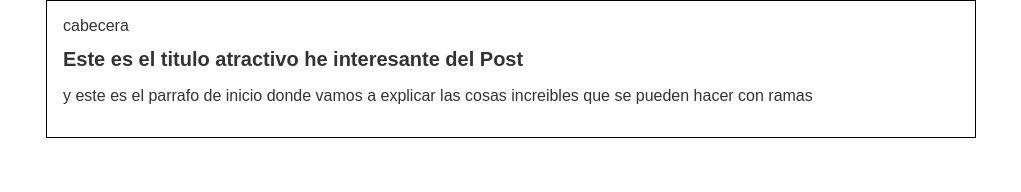
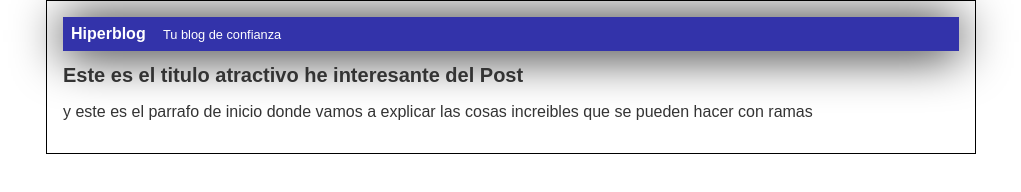
Before and after one commit to dariorepo/hyperblog, a plain HTML site: page blogpost.html in a window 1280 px wide. Shown: the whole page, without its empty margins (129-1150 px from the left). Drawn offline with Linux system fonts and the light colour scheme.

Commit message:
finalizada la cabecera con diseno azul

```diff
--- a/blogpost.html
+++ b/blogpost.html
@@ -6,7 +6,8 @@
     <body>
         <div id="container">
             <div id="cabecera">
-                cabecera
+                Hiperblog
+                <span id="tagline">Tu blog de confianza</span>
             </div>
             <div id="post">
                 <h1>Este es el titulo
--- a/css/estilos.css
+++ b/css/estilos.css
@@ -6,6 +6,22 @@ body
     font-size: 16px;
     margin: 0;
     padding: 0;
+}
+#cabecera
+{
+    background: #33A;
+    box-shadow: 0px 2px 50px 0px rgb(0, 0, 0);
+    color: white;
+    font-weight: bold;
+    margin: 0;
+    padding:0.5em;
+}
+
+#cabecera #tagline
+{
+    padding: 0 0 0 1em;
+    font-weight: normal;
+    font-size: 0.8em;
 }
 
 #container
```
